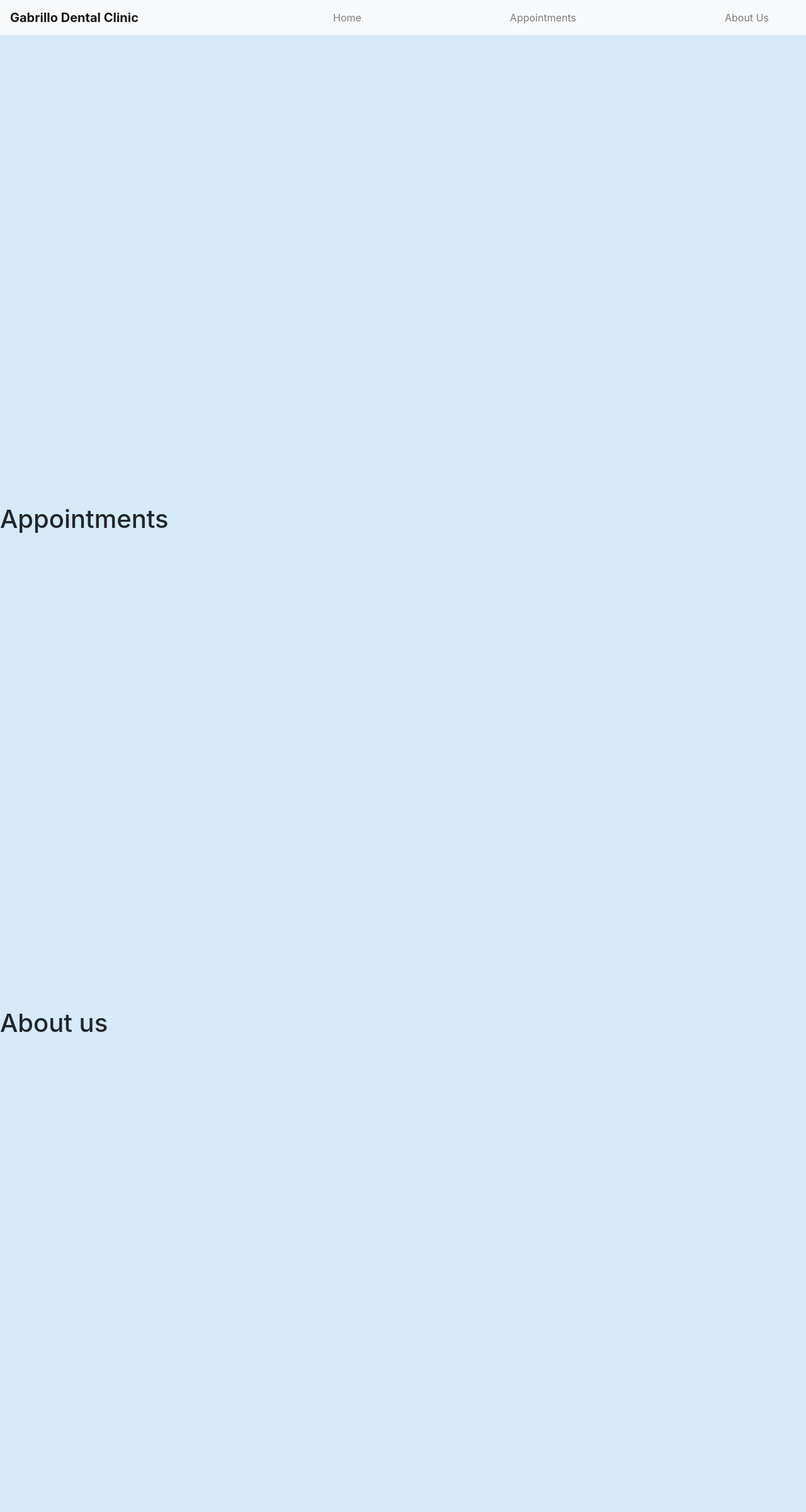
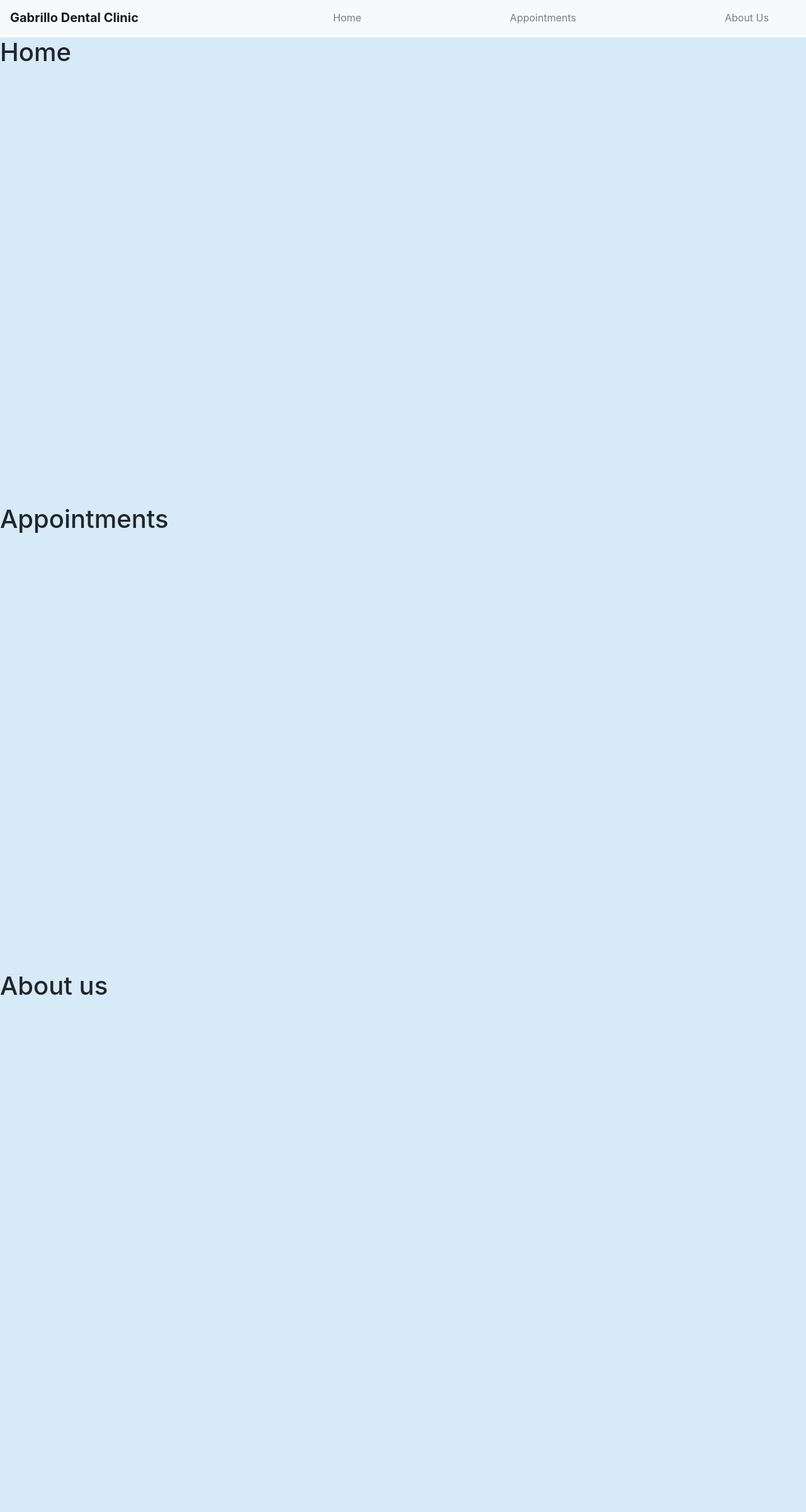
Before and after one commit to ChrisAlejandroPalabay/IT-Project-Website, a PHP site: page /landing.php in a window 1280 px wide. Shown: the whole page at 63% size. After the commit the page ends 1579 px from the top, so only its background shows below. Run offline with PHP 8.4, Linux system fonts and the light colour scheme.

Commit message:
Added other files

```diff
--- a/styles/style.css
+++ b/styles/style.css
@@ -1,5 +1,9 @@
 html{
     scroll-behavior: smooth;
+}
+
+body {
+    padding-top:59px;
 }
 
 #Home{
```
